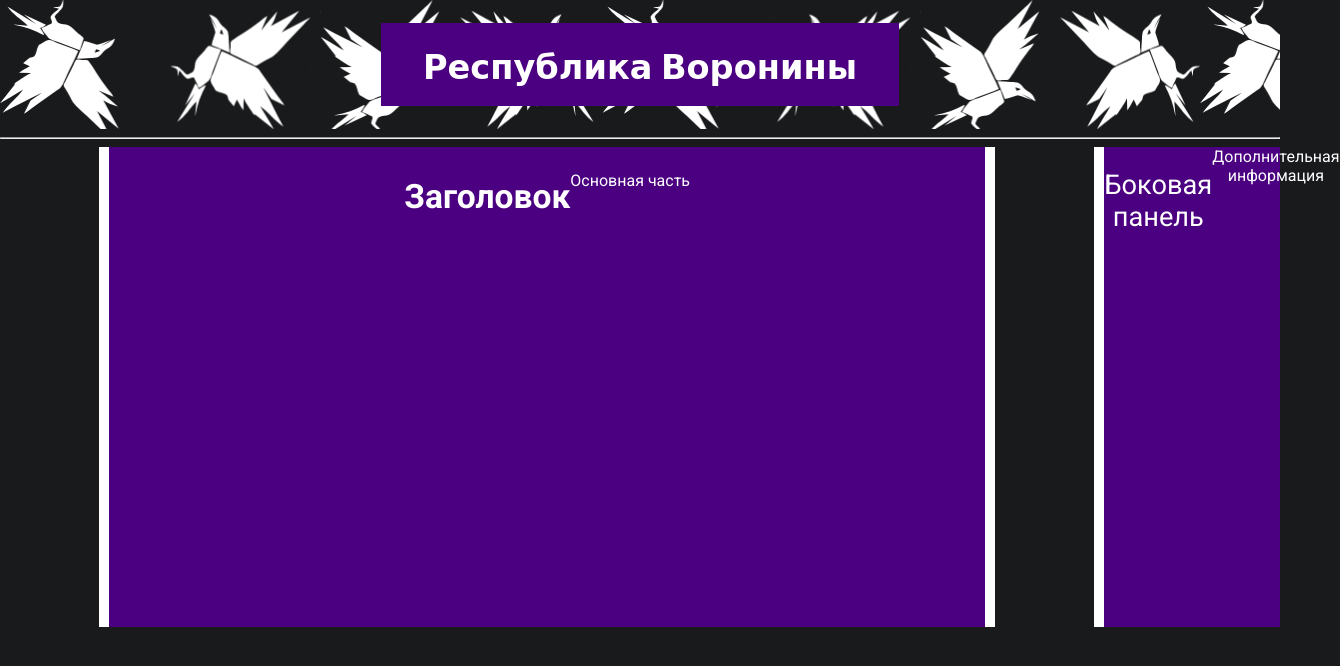
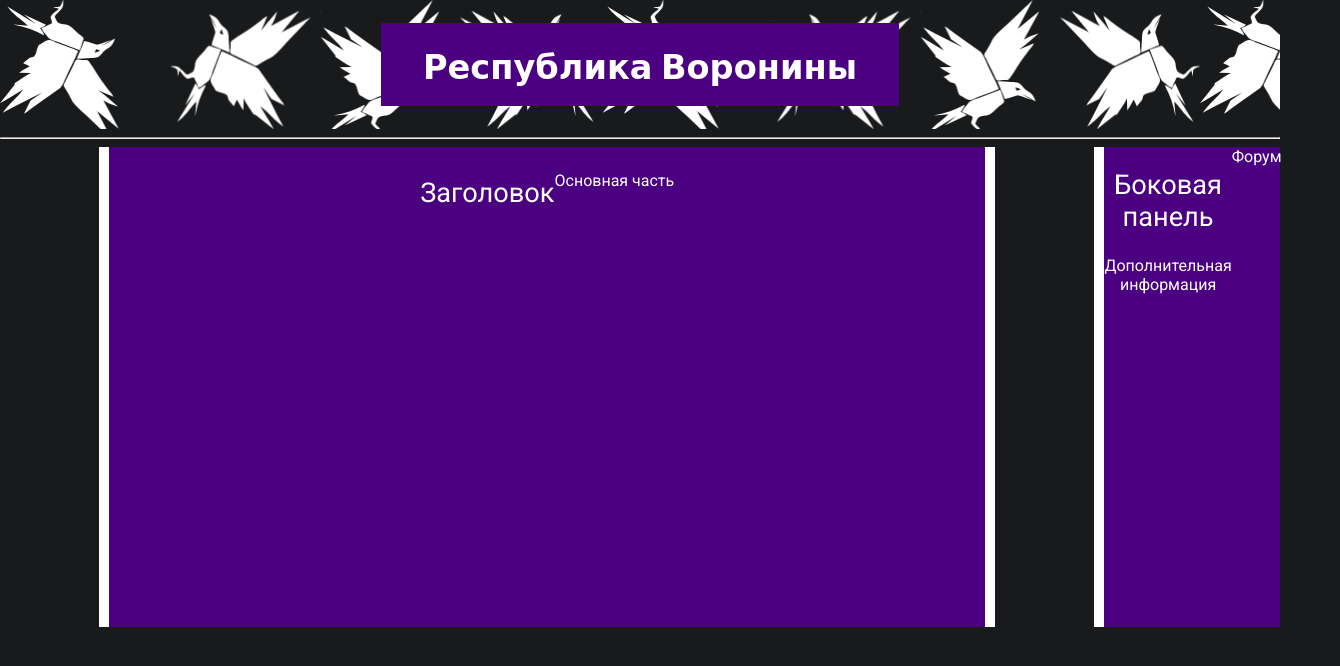
Before and after one commit to QUERTER228/QUERTER228.github.io, a plain HTML site: page index.html in a window 1280 px wide. Shown: the whole page, 1340 px wide, since content can reach past the window. Drawn offline with nearby package versions, Linux system fonts and the light colour scheme.

Commit message:
Update index.html

```diff
--- a/index.html
+++ b/index.html
@@ -3,25 +3,34 @@
 <head>
   <meta name="robots" content="index, follow">
   <meta name="description" content="Централизованный портал цифровых активностей Республики Воронины">
+  <meta name="viewport" content="width=device-width, initial-scale=1.0">
   <meta charset="utf-8" />
-  <title>Портал ЦАРВ</title>
+  <title>Главная страница</title>
   <link rel="stylesheet" href="css/main.css"/>
 </head>
 <body>
 
 <header>
-  <h1 id = "TitleH"><a href="index.html">Республика Воронины</a></h1>
+  <div>
+    <h1 id = "TitleH"><a href="index.html">Республика Воронины</a></h1>
+  </div>
 </header>
 <hr>
 <div class="layout">
+
   <main>
-    <h1 id="TitleM">Заголовок</h1>
+    <h2 id="TitleM">Заголовок</h2>
     <p>Основная часть</p>
   </main>
   <aside>
-    <h2>Боковая панель</h2>
-    <nav>Дополнительная информация</nav>
-  </aside>
+      <div class="sidebar">
+        <h2>Боковая панель</h2>
+        <nav class="button">Дополнительная информация</nav>
+      </div>
+      <div class="sidebar">
+        <nav class="button">Форум</nav>
+      </div>
+    </aside>
     <script src="main.js"></script>
 </div>
 </body>
```
